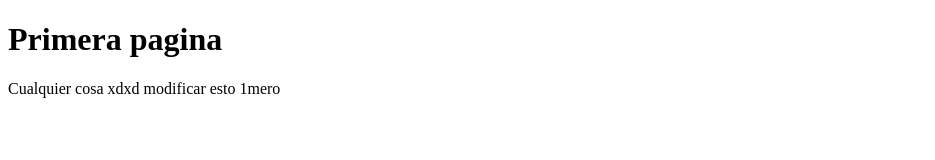
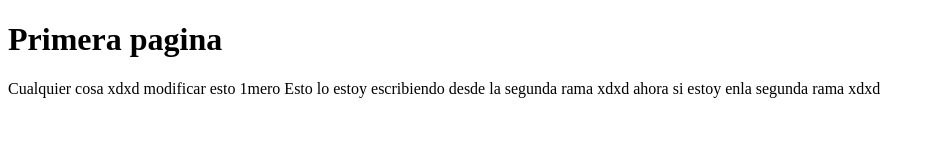
Before and after one commit to Grillo26/prueba, a plain HTML site: page index.html in a window 1280 px wide. Shown: the whole page, without its empty margins (0-935 px from the left). Drawn offline with Linux system fonts and the light colour scheme.

Commit message:
modificando y agregando desde segunda

```diff
--- a/index.html
+++ b/index.html
@@ -8,6 +8,8 @@
     <h1>Primera pagina </h1>
     Cualquier cosa xdxd
     modificar esto 1mero
+    Esto lo estoy escribiendo desde la segunda rama xdxd
+    ahora si estoy enla segunda rama xdxd
 </head>
 <body>
 
```
